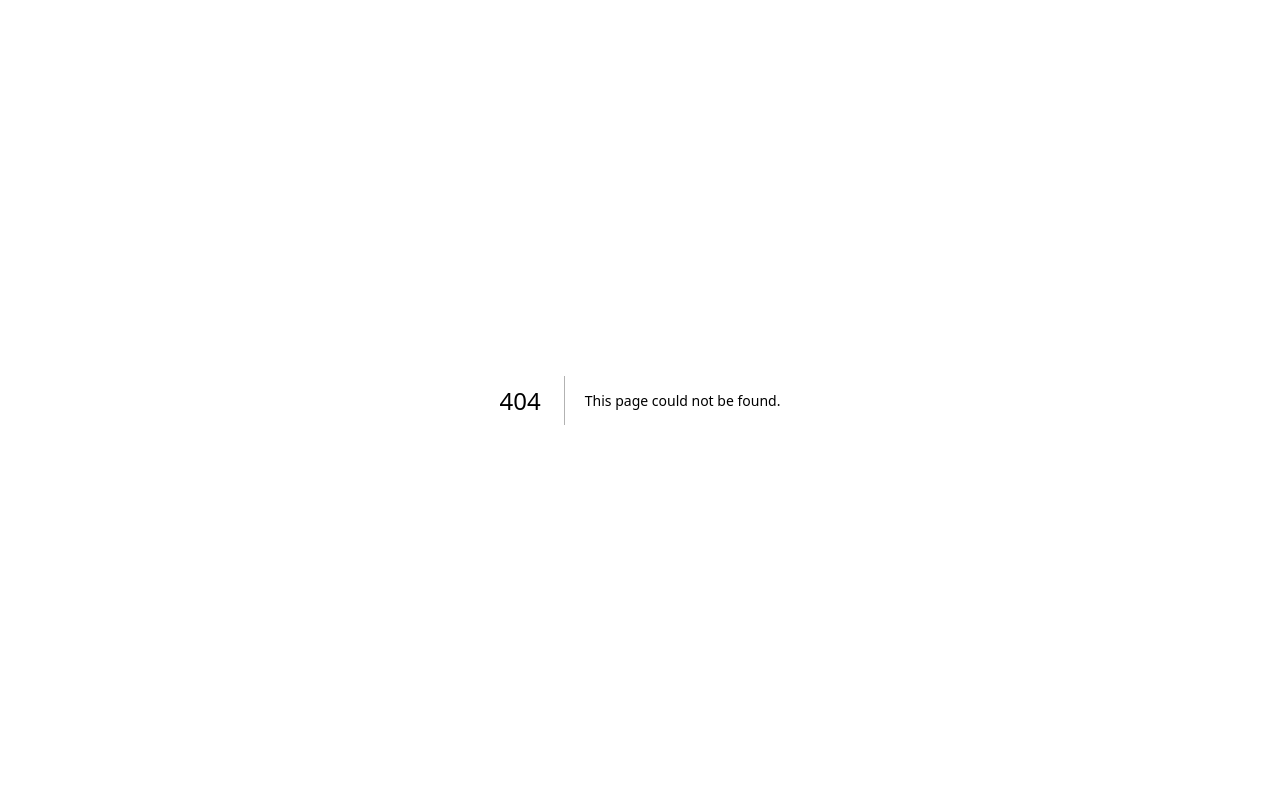
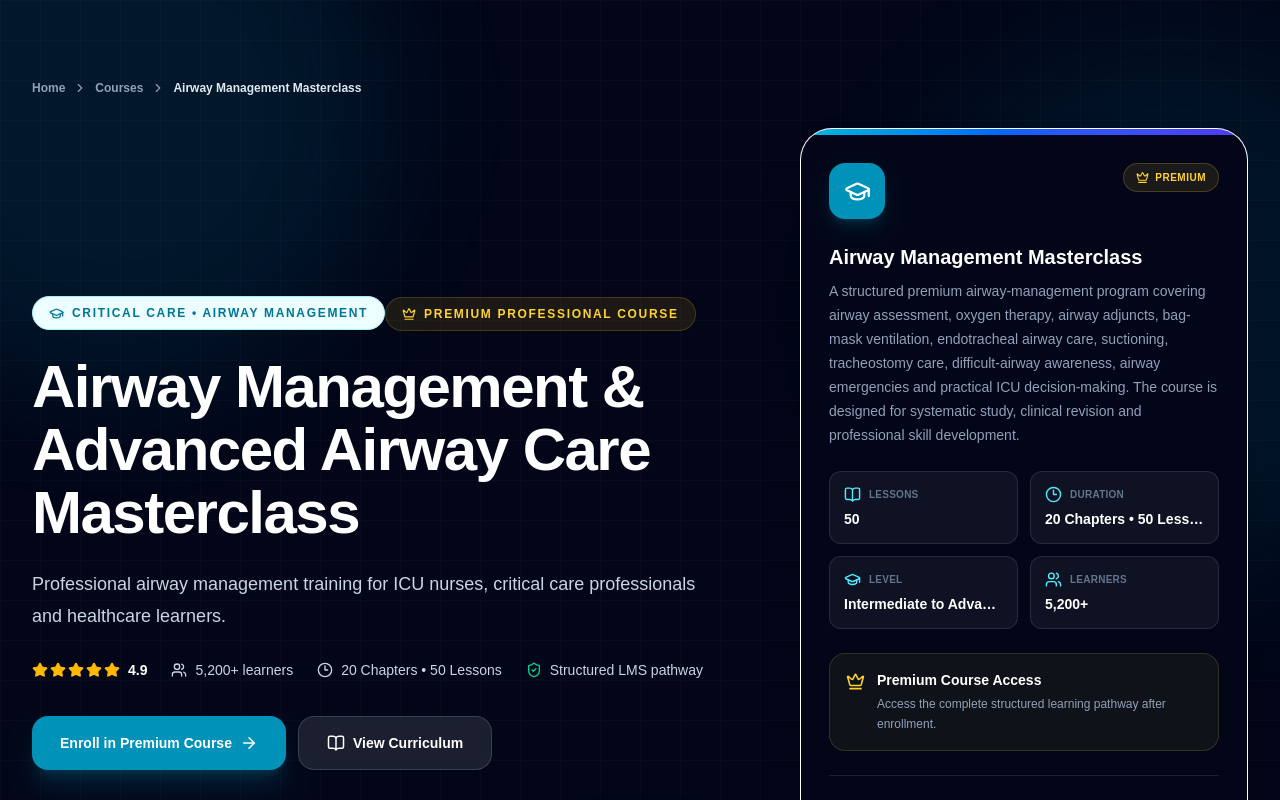
Before and after one commit to dubeyavinash557-sudo/icu-learning-portal, a Next.js app in the folder client/: page /courses/premium/airway-management in a window 1280 px wide. Before the commit this address had no page. Shown: the top 800 px of the page. Built offline with nearby package versions, Linux system fonts and the light colour scheme.

Commit message:
Add professional Airway Management premium course

```diff
--- /dev/null
+++ b/client/app/courses/premium/airway-management/page.tsx
@@ -0,0 +1,214 @@
+import CourseLandingPage, {
+  type CourseLandingData,
+} from "@/app/courses/_components/CourseLandingPage";
+
+const course: CourseLandingData = {
+  title: "Airway Management & Advanced Airway Care Masterclass",
+
+  shortTitle: "Airway Management Masterclass",
+
+  category: "Critical Care • Airway Management",
+
+  description:
+    "Professional airway management training for ICU nurses, critical care professionals and healthcare learners.",
+
+  longDescription:
+    "A structured premium airway-management program covering airway assessment, oxygen therapy, airway adjuncts, bag-mask ventilation, endotracheal airway care, suctioning, tracheostomy care, difficult-airway awareness, airway emergencies and practical ICU decision-making. The course is designed for systematic study, clinical revision and professional skill development.",
+
+  instructor: "Avinash Dubey",
+
+  level: "Intermediate to Advanced",
+
+  duration: "20 Chapters • 50 Lessons",
+
+  lessons: 50,
+
+  students: "5,200+",
+
+  rating: 4.9,
+
+  price: "₹2,499",
+
+  originalPrice: "₹3,999",
+
+  isPremium: true,
+
+  accent: "cyan",
+
+  modules: [
+    {
+      title: "Airway Management Foundations",
+      description:
+        "Build a strong foundation in airway anatomy, physiology and airway-management priorities.",
+      lessons: 3,
+    },
+    {
+      title: "Airway Assessment",
+      description:
+        "Learn structured airway assessment, recognition of obstruction and clinical deterioration.",
+      lessons: 3,
+    },
+    {
+      title: "Airway Anatomy & Physiology",
+      description:
+        "Review clinically relevant upper and lower airway anatomy and respiratory physiology.",
+      lessons: 2,
+    },
+    {
+      title: "Airway Obstruction",
+      description:
+        "Understand common causes, recognition and immediate priorities in airway obstruction.",
+      lessons: 3,
+    },
+    {
+      title: "Oxygen Therapy",
+      description:
+        "Study oxygen-delivery devices, oxygenation monitoring and safe oxygen-support principles.",
+      lessons: 3,
+    },
+    {
+      title: "Airway Adjuncts",
+      description:
+        "Understand commonly used airway adjuncts and their role in airway support.",
+      lessons: 2,
+    },
+    {
+      title: "Bag-Mask Ventilation",
+      description:
+        "Learn the principles of bag-mask ventilation, equipment preparation and ventilation support.",
+      lessons: 3,
+    },
+    {
+      title: "Supraglottic Airway Devices",
+      description:
+        "Review the role, indications and care considerations of supraglottic airway devices.",
+      lessons: 2,
+    },
+    {
+      title: "Endotracheal Intubation",
+      description:
+        "Study the concepts, preparation, confirmation and ongoing care associated with endotracheal intubation.",
+      lessons: 3,
+    },
+    {
+      title: "Endotracheal Tube Care",
+      description:
+        "Develop systematic knowledge of ETT positioning, fixation, cuff monitoring and bedside care.",
+      lessons: 3,
+    },
+    {
+      title: "Endotracheal Suctioning",
+      description:
+        "Understand indications, preparation, monitoring and aftercare for ETT suctioning.",
+      lessons: 3,
+    },
+    {
+      title: "Airway Humidification",
+      description:
+        "Review humidification concepts and airway-care considerations in mechanically ventilated patients.",
+      lessons: 2,
+    },
+    {
+      title: "Tracheostomy Management",
+      description:
+        "Study tracheostomy care, tube-related considerations, suctioning and emergency awareness.",
+      lessons: 3,
+    },
+    {
+      title: "Airway Emergencies",
+      description:
+        "Recognize major airway emergencies and understand structured emergency priorities.",
+      lessons: 3,
+    },
+    {
+      title: "Difficult Airway Awareness",
+      description:
+        "Learn warning signs and safety principles related to potentially difficult airways.",
+      lessons: 2,
+    },
+    {
+      title: "Airway & Mechanical Ventilation",
+      description:
+        "Connect airway care with mechanical ventilation, oxygenation and ventilator monitoring.",
+      lessons: 2,
+    },
+    {
+      title: "Airway Monitoring",
+      description:
+        "Understand SpO₂, respiratory assessment, clinical observation and trend monitoring.",
+      lessons: 2,
+    },
+    {
+      title: "Airway Complications",
+      description:
+        "Review common airway complications and the importance of early recognition.",
+      lessons: 2,
+    },
+    {
+      title: "Practical ICU Airway Scenarios",
+      description:
+        "Apply airway-assessment and nursing priorities to structured ICU case scenarios.",
+      lessons: 2,
+    },
+    {
+      title: "Final Airway Management Review",
+      description:
+        "Consolidate key concepts with revision, practical checkpoints and final assessment preparation.",
+      lessons: 2,
+    },
+  ],
+
+  learningOutcomes: [
+    "Understand systematic airway assessment in critically ill patients.",
+    "Recognize common signs of airway obstruction and respiratory deterioration.",
+    "Understand oxygen therapy and commonly used oxygen-delivery systems.",
+    "Understand the role of basic airway adjuncts in airway support.",
+    "Develop structured knowledge of bag-mask ventilation principles.",
+    "Understand endotracheal tube care and bedside airway monitoring.",
+    "Recognize important indications for airway suctioning.",
+    "Understand principles of safe endotracheal suctioning and patient monitoring.",
+    "Understand tracheostomy care and airway emergency awareness.",
+    "Connect airway management with oxygenation and mechanical ventilation.",
+    "Apply airway knowledge to structured ICU case scenarios.",
+    "Prepare for ICU nursing interviews, viva and professional revision.",
+  ],
+
+  practicalSkills: [
+    "Airway assessment checklist",
+    "Airway equipment preparation",
+    "Oxygen therapy setup awareness",
+    "Bag-mask ventilation principles",
+    "Airway adjunct identification",
+    "Endotracheal tube bedside care",
+    "ETT fixation and position monitoring",
+    "Cuff-pressure awareness",
+    "Endotracheal suctioning preparation",
+    "Airway suctioning monitoring",
+    "Tracheostomy bedside care",
+    "Airway emergency recognition",
+    "Respiratory deterioration recognition",
+    "ICU airway documentation",
+    "Structured airway case assessment",
+  ],
+
+  includes: [
+    "20 structured chapters",
+    "50 professional lessons",
+    "Premium airway-management curriculum",
+    "ICU-focused clinical learning",
+    "Airway assessment framework",
+    "Oxygen therapy study",
+    "Endotracheal tube care",
+    "Endotracheal suctioning study",
+    "Tracheostomy management",
+    "Airway emergency scenarios",
+    "Practical ICU case-based learning",
+    "Final course assessment",
+    "Premium learner access",
+    "Certificate eligibility after completing required course criteria",
+  ],
+};
+
+export default function AirwayManagementPremiumPage() {
+  return <CourseLandingPage course={course} />;
+}
```
